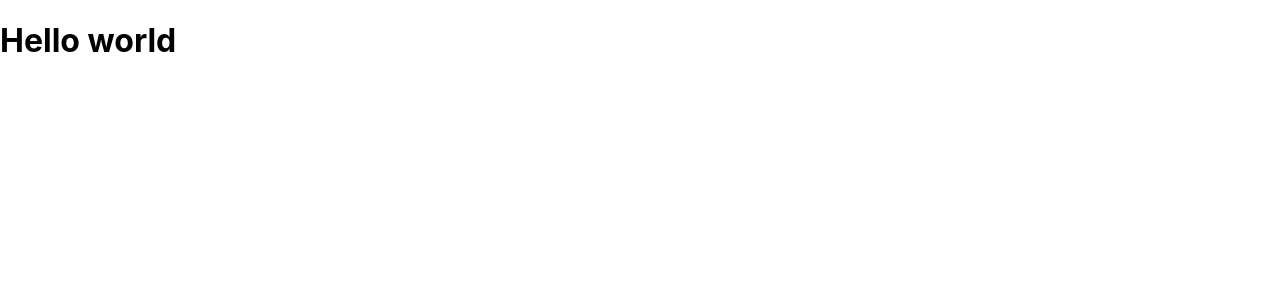
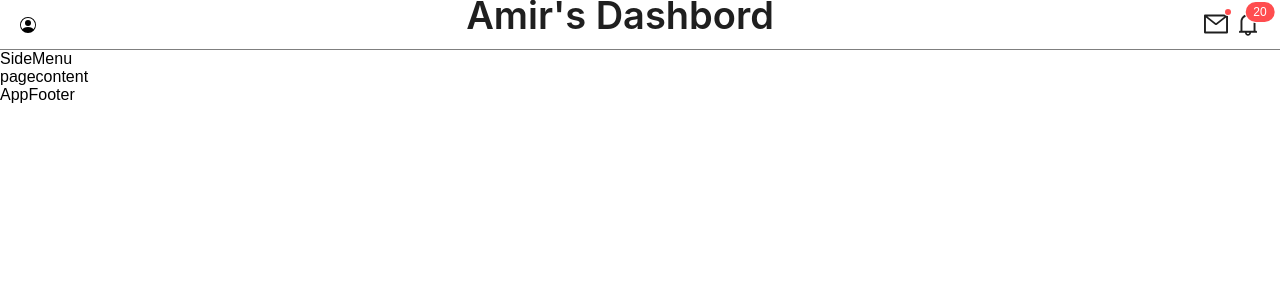
Before and after one commit to mariem-boussaida/task-planner, a React (Create React App) app: page / in a window 1280 px wide. Shown: the top 300 px of the page. Built offline with nearby package versions, Linux system fonts and the light colour scheme.

Commit message:
pages and app header

```diff
--- /dev/null
+++ b/src/App.css
@@ -0,0 +1,21 @@
+* {
+  margin: 0;
+  padding: 0;
+  box-sizing: border-box;
+  font-family: Poppins, sans-serif;
+}
+.App{
+    display: flex;
+    flex-direction: column;
+    width: 100vw;
+    height: 100vh;
+  }
+.App-header{
+    height: 50px;
+    display: flex;
+    justify-content: space-between;
+    align-items: center;
+    padding: 4px 20px 4px 20px;
+    border-bottom: 1px solid rgba(0,0,0,0.5);
+    /* background-color:rgb(204, 156, 248); */
+}
--- a/src/App.js
+++ b/src/App.js
@@ -1,8 +1,18 @@
+import './App.css';
+import AppHeader from "./comporents/AppHeader";
+import SideMenu from "./comporents/SideMenu";
+import PageContent from "./comporents/PageContent";
+import AppFooter from "./comporents/AppFooter";
 
 function App() {
   return (
-    <div>
-      <h1>Hello world</h1>
+    <div className="App">
+    <AppHeader/>
+    <space>
+    <SideMenu></SideMenu>
+    <PageContent></PageContent>
+    </space>
+    <AppFooter/>
     </div>
   );
 }
--- /dev/null
+++ b/src/comporents/AppFooter/index.js
@@ -0,0 +1,5 @@
+function AppFooter() {
+    return <div className="AppFooter">AppFooter</div>;
+  }
+
+  export default AppFooter;
--- /dev/null
+++ b/src/comporents/AppHeader/index.js
@@ -0,0 +1,25 @@
+import { BellOutlined, MailOutlined } from "@ant-design/icons";
+import { Badge, Space, Typography } from "antd";
+
+function AppHeader() {
+    return (
+      <div className="App-header">
+      <svg xmlns="http://www.w3.org/2000/svg" width="16" height="40" fill="currentColor" class="bi bi-person-circle" viewBox="0 0 16 16">
+       <path d="M11 6a3 3 0 1 1-6 0 3 3 0 0 1 6 0z"/>
+       <path fill-rule="evenodd" d="M0 8a8 8 0 1 1 16 0A8 8 0 0 1 0 8zm8-7a7 7 0 0 0-5.468 11.37C3.242 11.226 4.805 10 8 10s4.757 1.225 5.468 2.37A7 7 0 0 0 8 1z"/>
+      </svg>
+      <Typography.Title>Amir's Dashbord</Typography.Title>
+      <Space>
+      <Badge count={10} dot>
+      <MailOutlined style={{fontSize : 24}}></MailOutlined>
+      </Badge>
+      <Badge count={20}>
+      <BellOutlined style={{fontSize : 24}}></BellOutlined>
+      </Badge>
+
+      </Space>
+      </div>
+    );
+  }
+
+  export default AppHeader;
--- /dev/null
+++ b/src/comporents/AppRoutes/index.js
@@ -0,0 +1,4 @@
+Fonction AppRouter(){
+    return <div className="AppRouter">approuter</div>;
+}
+export default AppRouter;
--- /dev/null
+++ b/src/comporents/PageContent/index.js
@@ -0,0 +1,5 @@
+function PageContent() {
+    return <div className="PageContent">pagecontent</div>;
+  }
+
+  export default PageContent;
--- /dev/null
+++ b/src/comporents/SideMenu/index.js
@@ -0,0 +1,5 @@
+function SideMenu() {
+    return <div className="SideMenu">SideMenu</div>;
+  }
+
+  export default SideMenu;
--- a/src/index.js
+++ b/src/index.js
@@ -1,7 +1,7 @@
 import React from 'react';
 import ReactDOM from 'react-dom/client';
 import 'bootstrap/dist/js/bootstrap.bundle.min.js'
-import './index.css';
+import './App.css';
 import App from './App';
 
 const root = ReactDOM.createRoot(document.getElementById('root'));
```
